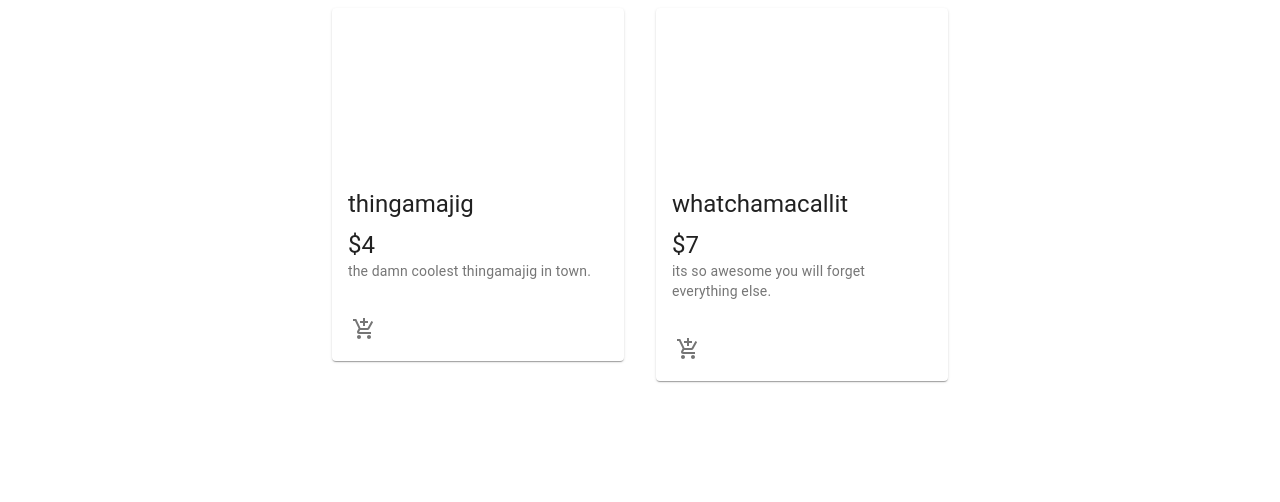
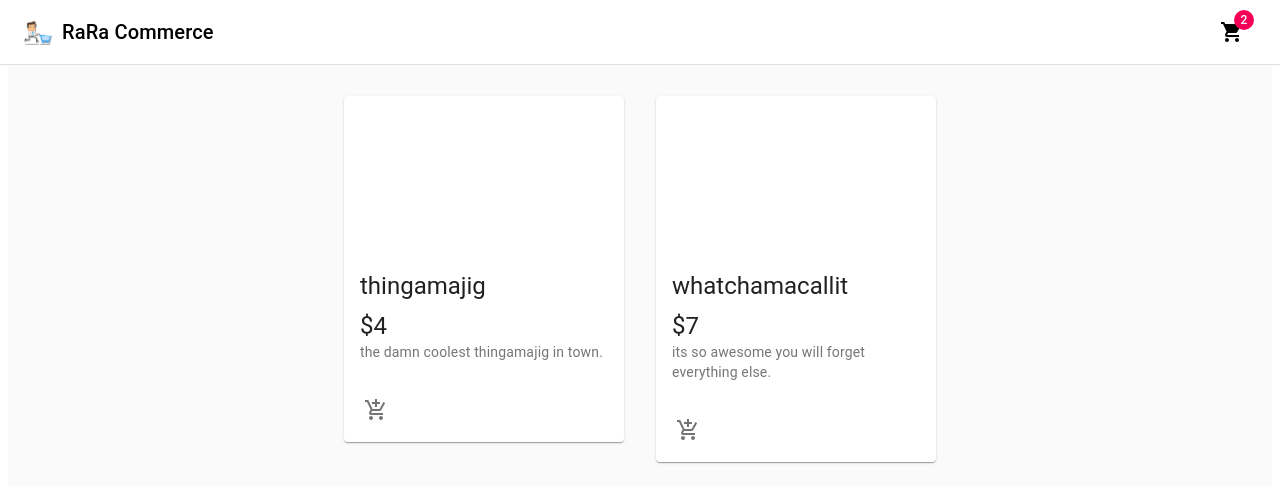
Before and after one commit to mimirandi21/rara_commerce, a React (Create React App) app: page / in a window 1280 px wide. Shown: the top 502 px of the page. Built offline with nearby package versions, Linux system fonts and the light colour scheme.

Commit message:
completed the navbar

```diff
--- a/src/App.js
+++ b/src/App.js
@@ -1,12 +1,18 @@
 import React from "react";
-import Products from "./components/Products/Products";
 
+import { Products, NavBar } from './components'
+//^^this is a cleaner way to import the lines below
+//import Products from "./components/products/Products";
+//import NavBar from './components/NavBar/NavBar'
+//for this abbreviation to work we must create an index.js file in our components directory
+//and export all of the components from that file
 const App = () => {
-	return (
-		<div>
-			<Products />
-		</div>
-	);
+  return (
+    <div>
+      <NavBar/>
+      <Products />
+    </div>
+  );
 };
 
 export default App;
--- /dev/null
+++ b/src/components/NavBar/NavBar.jsx
@@ -0,0 +1,35 @@
+import React from 'react'
+import { AppBar, Toolbar, IconButton, Badge, MenuItem, Menu, Typography } from '@material-ui/core'
+import { ShoppingCart } from '@material-ui/icons'
+import { mergeClasses } from '@material-ui/styles'
+import logo from '../../assets/commerce.png'
+import useStyles from './styles'
+
+const NavBar = () => {
+    const classes = useStyles()
+    return (
+        <>
+          <AppBar position="fixed" className={classes.appBar} color="inherit">
+              <Toolbar>
+                  <Typography variant="h6" className={classes.title} color="inherit">
+                      <img src={logo} alt="RaRa Commerce" height="25px" className={classes.image} />
+                      RaRa Commerce
+                  </Typography>
+                  <div className={classes.grow}/>
+                  <div className={classes.button}>
+                      <IconButton aria-label="Show cart items" color="inherit">
+                          <Badge  badgeContent={2} color={"secondary"}>
+                              <ShoppingCart/>
+                          </Badge>
+                      </IconButton>
+                  </div>
+
+              </Toolbar>
+          </AppBar>
+
+
+        </>
+    )
+}
+
+export default NavBar
--- /dev/null
+++ b/src/components/NavBar/styles.js
@@ -0,0 +1,68 @@
+import { makeStyles, fade } from '@material-ui/core/styles';
+
+const drawerWidth = 0;
+
+export default makeStyles((theme) => ({
+  appBar: {
+    boxShadow: 'none',
+    borderBottom: '1px solid rgba(0, 0, 0, 0.12)',
+    [theme.breakpoints.up('sm')]: {
+      width: `calc(100% - ${drawerWidth}px)`,
+      marginLeft: drawerWidth,
+    },
+  },
+  title: {
+    flexGrow: 1,
+    alignItems: 'center',
+    display: 'flex',
+    textDecoration: 'none',
+  },
+  image: {
+    marginRight: '10px',
+  },
+  menuButton: {
+    marginRight: theme.spacing(2),
+    [theme.breakpoints.up('sm')]: {
+      display: 'none',
+    },
+  },
+  grow: {
+    flexGrow: 1,
+  },
+  search: {
+    position: 'relative',
+    borderRadius: theme.shape.borderRadius,
+    backgroundColor: fade(theme.palette.common.white, 0.15),
+    '&:hover': {
+      backgroundColor: fade(theme.palette.common.white, 0.25),
+    },
+    marginRight: theme.spacing(2),
+    marginLeft: 0,
+    width: '100%',
+    [theme.breakpoints.up('sm')]: {
+      width: 'auto',
+    },
+  },
+  searchIcon: {
+    padding: theme.spacing(0, 2),
+    height: '100%',
+    position: 'absolute',
+    pointerEvents: 'none',
+    display: 'flex',
+    alignItems: 'center',
+    justifyContent: 'center',
+  },
+  inputRoot: {
+    color: 'inherit',
+  },
+  inputInput: {
+    padding: theme.spacing(1, 1, 1, 0),
+    // vertical padding + font size from searchIcon
+    paddingLeft: `calc(1em + ${theme.spacing(4)}px)`,
+    transition: theme.transitions.create('width'),
+    width: '100%',
+    [theme.breakpoints.up('md')]: {
+      width: '20ch',
+    },
+  },
+}));
--- /dev/null
+++ b/src/components/index.js
@@ -0,0 +1,2 @@
+export { default as NavBar } from "./NavBar/NavBar";
+export { default as Products } from "./products/Products";
--- a/src/components/products/Products.jsx
+++ b/src/components/products/Products.jsx
@@ -2,7 +2,8 @@
 import Grid from "@material-ui/core/Grid";
 
 import Product from "./Product/Product";
-import useStyles from "./Product/styles";
+//import useStyles from "./Product/styles";
+import useStyles from "./styles";
 
 const products = [
 	{
@@ -20,8 +21,10 @@
 ];
 
 const Products = () => {
+	const classes = useStyles()
 	return (
-		<main>
+		<main className ={classes.content}>
+			<div className={classes.toolbar}/>
 			<Grid container justify="center" spacing={4}>
 				{products.map((product) => (
 					<Grid item key={product.id} xs={12} sm={6} md={4} lg={3}>
--- /dev/null
+++ b/src/components/products/styles.js
@@ -0,0 +1,13 @@
+import { makeStyles } from '@material-ui/core/styles';
+
+export default makeStyles((theme) => ({
+  toolbar: theme.mixins.toolbar,
+  content: {
+    flexGrow: 1,
+    backgroundColor: theme.palette.background.default,
+    padding: theme.spacing(3),
+  },
+  root: {
+    flexGrow: 1,
+  },
+}));
--- /dev/null
+++ b/src/lib/commerce.js
@@ -0,0 +1,2 @@
+import Commerce from '@chec/commerce.js'
+export const commmerce= new Commerce()
```
Also changed, not shown: src/assets/commerce.png (added), 1 other file (tests, documents, lock files or other folders).
